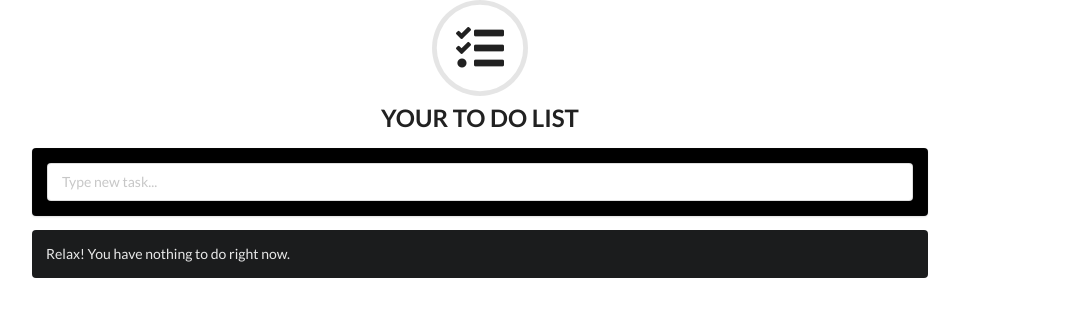
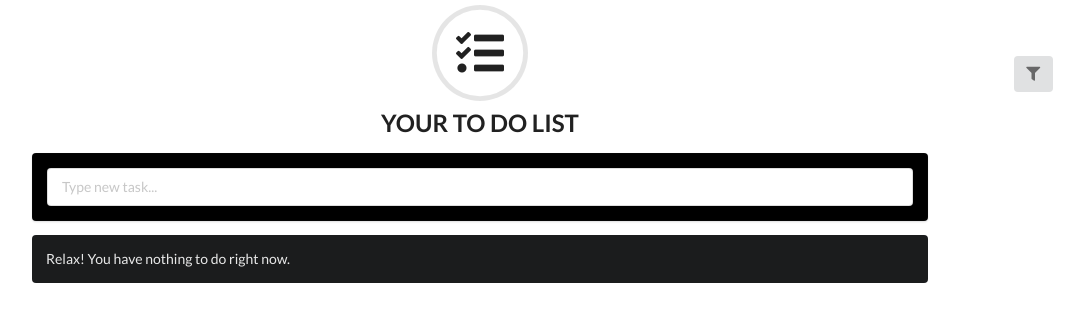
Before and after one commit to FZynwala/ToDo-List---React-App, a React (Create React App) app: page / in a window 1280 px wide. Shown: the top 322 px of the page, without its empty margins (160-1244 px from the left). Built offline with nearby package versions, Linux system fonts and the light colour scheme.

Commit message:
Add filter

```diff
--- a/src/components/App.js
+++ b/src/components/App.js
@@ -3,13 +3,17 @@ import moment from 'moment';
 import InputBar from './InputBar';
 import TaskList from './TaskList';
 import Header from './Header';
+import FilterMenu from './FilterMenu';
 
 
 let taskId = null;
 
 
 class App extends React.Component {
-    state = { tasks: [] };
+    state = {
+        tasks: [],
+        tasksToDisplay: []
+    };
 
     onNewTaskSubmit = (term) => {
         taskId = taskId + 1;
@@ -17,13 +21,13 @@ class App extends React.Component {
         const newTask = {
             id: taskId,
             content: term,
+            isDone: false,
             date_created: moment(new Date()).format('lll')
         };
 
         let temp = this.state.tasks;
         temp.push(newTask);
-        this.setState({tasks: temp});
-        console.log(this.state);
+        this.setState({ tasks: temp, tasksToDisplay: temp });
     };
 
     onClickDelete = (id)=> {
@@ -37,18 +41,49 @@ class App extends React.Component {
         tasks.forEach(task => { if(task.id === id) {
             task.content = newContent;
         }} );
-        console.log(tasks);
 
         this.setState({ tasks: tasks });
-        console.log(this.state);
+    };
+
+    isDoneChange = (id) => {
+        const tasks = this.state.tasks;
+        tasks.forEach(task => {
+            if(task.id === id) {task.isDone =!task.isDone};
+        });
+        this.setState({ tasks: tasks });
+    };
+
+    filterTasks = (cat) => {
+        switch(cat) {
+            case 'all':
+                this.setState({ tasksToDisplay: this.state.tasks });
+                break;
+            case 'pending':
+                const tasks = this.state.tasks;
+                const pendingTasks = tasks.filter(task => task.isDone === false);
+                this.setState({ tasksToDisplay: pendingTasks });
+                console.log(this.state);
+                break;
+            case 'done':
+                const temp = this.state.tasks;
+                const doneTasks = temp.filter(task => task.isDone === true);
+                this.setState({ tasksToDisplay: doneTasks });
+                break;
+        };
     };
 
     render() {
         return (
             <div>
                 <Header />
+                <FilterMenu filterTasks={this.filterTasks} />
                 <InputBar onSubmit={this.onNewTaskSubmit} />
-                <TaskList tasks={this.state.tasks} onClick={this.onClickDelete} onSubmit={this.onSubmitUpdate} />
+                <TaskList
+                    tasks={this.state.tasksToDisplay}
+                    onClick={this.onClickDelete}
+                    onSubmit={this.onSubmitUpdate}
+                    isDoneChange={this.isDoneChange}
+                />
             </div>
         );
     };
--- /dev/null
+++ b/src/components/FilterMenu.css
@@ -0,0 +1,19 @@
+.filter-button {
+    position: absolute;
+    right: 5%;
+    top: 7%;
+    z-index: 1;
+}
+
+.filter-menu {
+    position: absolute;
+    right: 0;
+    top: 10.5%;
+    z-index: 1;
+}
+
+@media only screen and (max-height: 575px) {
+    .filter-menu {
+        top: 11%;
+    }
+}
--- /dev/null
+++ b/src/components/FilterMenu.js
@@ -0,0 +1,52 @@
+import React from 'react';
+import './FilterMenu.css';
+
+class FilterMenu extends React.Component {
+    state = { isFilterClick: false };
+
+    onClickFilterButton = () => {
+        this.setState({ isFilterClick: !this.state.isFilterClick });
+    };
+
+    onClickAllTasks = () => {
+        this.props.filterTasks('all');
+        this.setState({ isFilterClick: !this.state.isFilterClick });
+    };
+
+    onClickPendingTasks = () => {
+        this.props.filterTasks('pending');
+        this.setState({ isFilterClick: !this.state.isFilterClick });
+    };
+
+    onClickDoneTasks = () => {
+        this.props.filterTasks('done');
+        this.setState({ isFilterClick: !this.state.isFilterClick });
+    };
+
+    menuRender = () => {
+        if(this.state.isFilterClick) {
+            return (
+                <div className="filter-menu ui inverted vertical menu">
+                    <a className="item" onClick={this.onClickAllTasks}>ALL</a>
+                    <a className="item" onClick={this.onClickPendingTasks}>PENDING</a>
+                    <a className="item" onClick={this.onClickDoneTasks}>DONE</a>
+                </div>
+            );
+        }
+    };
+
+    render() {
+        return (
+            <div>
+                <div className="filter-button">
+                    <button className="ui icon button" onClick={this.onClickFilterButton} >
+                        <i className="filter icon"></i>
+                    </button>
+                </div>
+                {this.menuRender()}
+            </div>
+        );
+    };
+};
+
+export default FilterMenu;
--- a/src/components/Header.js
+++ b/src/components/Header.js
@@ -2,7 +2,7 @@ import React from 'react';
 
 const Header = () => {
     return (
-        <h2 className="ui center aligned icon header" >
+        <h2 className="ui center aligned icon header" style={{ marginTop: '5px'}} >
             <i className="circular tasks icon"></i>
                 YOUR TO DO LIST
         </h2>
--- a/src/components/TaskItem.js
+++ b/src/components/TaskItem.js
@@ -23,9 +23,11 @@ class TaskItem extends React.Component {
         term: this.props.task.content
     };
 
-    onClickStatus = async (event) => {
-        await this.setState({isDone: !this.state.isDone});
-        const { color, text } = buttonConfig[this.state.isDone ? 'done' : 'pending'];
+    onClickStatus = (event) => {
+        //await this.setState({isDone: !this.state.isDone});
+        this.props.isDoneChange(this.props.task.id);
+        console.log(this.props.task.isDone);
+        const { color, text } = buttonConfig[this.props.task.isDone ? 'done' : 'pending'];
         this.setState({ color, text });
     };
 
@@ -42,6 +44,11 @@ class TaskItem extends React.Component {
         event.preventDefault();
         this.props.onSubmit(this.props.task.id, this.state.term);
         this.setState({isEditMode: !this.state.isEditMode});
+    };
+
+    componentDidMount = () => {
+        const { color, text } = buttonConfig[this.props.task.isDone ? 'done' : 'pending'];
+        this.setState({ color, text });
     };
 
     editWindowRendering = () => {
--- a/src/components/TaskList.js
+++ b/src/components/TaskList.js
@@ -5,8 +5,17 @@ import TaskItem from './TaskItem';
 
 
 const TaskList = props => {
+    console.log(props);
     const tasks = props.tasks.map((task) => {
-        return <TaskItem task={task} key={task.id} onClick={props.onClick} onSubmit={props.onSubmit} />
+        return (
+            <TaskItem
+                task={task}
+                key={task.id}
+                onClick={props.onClick}
+                onSubmit={props.onSubmit}
+                isDoneChange={props.isDoneChange}
+            />
+        );
     });
 
     const renderTasks = () => {
```
